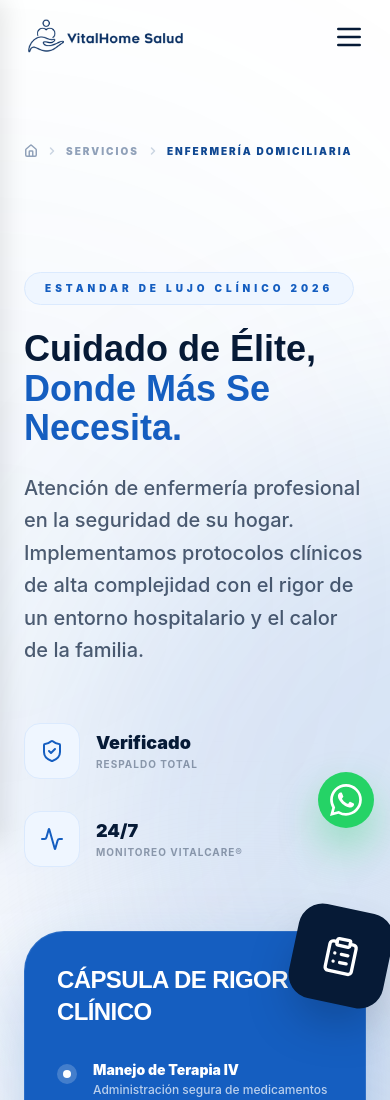
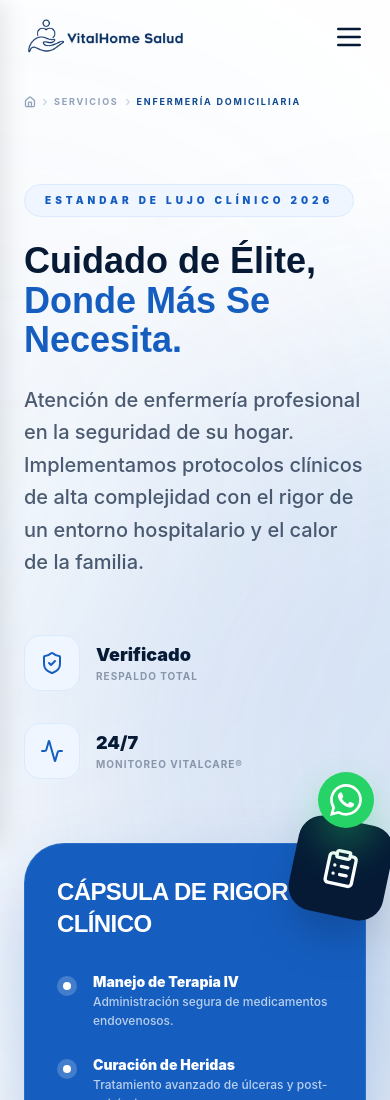
Before and after one commit to Cardenas2911/vitalhome-salud, an Astro site: page /servicios/enfermeria in a window 390 px wide. Shown: the top 1100 px of the page. Built offline with nearby package versions, Linux system fonts and the light colour scheme; Astro itself is replaced by a stand-in of ours.

Commit message:
fix(ui/mobile): optimize breadcrumbs and top spacing for better mobile ergonomics

```diff
--- a/src/components/ui/breadcrumbs.tsx
+++ b/src/components/ui/breadcrumbs.tsx
@@ -17,9 +17,9 @@ export function Breadcrumbs({ items, className }: BreadcrumbsProps) {
   return (
     <nav
       aria-label="Breadcrumb"
-      className={cn("flex items-center space-x-2 text-sm font-medium", className)}
+      className={cn("flex items-center text-sm font-medium", className)}
     >
-      <ol className="flex items-center space-x-2">
+      <ol className="flex items-center flex-wrap gap-y-1 gap-x-1 sm:gap-x-2">
         {/* Inicio / Home */}
         <li>
           <a
@@ -27,21 +27,21 @@ export function Breadcrumbs({ items, className }: BreadcrumbsProps) {
             className="text-slate-400 hover:text-[#104892] transition-colors duration-200 flex items-center"
             aria-label="Inicio"
           >
-            <Home size={14} strokeWidth={2.5} />
+            <Home size={12} strokeWidth={2.5} />
           </a>
         </li>
 
         {items.map((item, index) => (
-          <li key={index} className="flex items-center space-x-2">
+          <li key={index} className="flex items-center gap-x-1 sm:gap-x-2">
             <ChevronRight
-              size={12}
+              size={10}
               className="text-slate-300 flex-shrink-0"
               strokeWidth={3}
             />
 
             {item.isCurrent || !item.href ? (
               <span
-                className="text-[#104892] font-black text-[10px] uppercase tracking-[0.2em]"
+                className="text-[#104892] font-bold text-[9px] sm:text-[10px] uppercase tracking-[0.2em]"
                 aria-current="page"
               >
                 {item.label}
@@ -49,7 +49,7 @@ export function Breadcrumbs({ items, className }: BreadcrumbsProps) {
             ) : (
               <a
                 href={item.href}
-                className="text-slate-400 hover:text-[#104892] transition-all duration-200 text-[10px] font-black uppercase tracking-[0.2em]"
+                className="text-slate-400 hover:text-[#104892] transition-all duration-200 text-[9px] sm:text-[10px] font-bold uppercase tracking-[0.2em]"
               >
                 {item.label}
               </a>
--- a/src/pages/servicios/enfermeria/index.astro
+++ b/src/pages/servicios/enfermeria/index.astro
@@ -65,17 +65,17 @@ const comparison = [
 <Layout title={pageTitle} description={pageDescription}>
   <Header />
 
-  <main class="w-full bg-[#ffffff] min-h-screen pt-48 pb-0 overflow-hidden relative">
+  <main class="w-full bg-[#ffffff] min-h-screen pt-32 md:pt-48 pb-0 overflow-hidden relative">
 
     {/* BREADCRUMBS OVER HERO */}
-    <div class="absolute top-36 left-0 right-0 z-40">
+    <div class="absolute top-24 md:top-36 left-0 right-0 z-40">
         <div class="container mx-auto px-6">
             <Breadcrumbs client:load items={breadcrumbItems} />
         </div>
     </div>
 
     {/* SECCIÓN 1: HERO DE RIGOR CLÍNICO (ISLA DE AUTORIDAD) */}
-    <section class="relative min-h-[70vh] flex items-center bg-transparent z-10 w-full pt-10">
+    <section class="relative min-h-[70vh] flex items-center bg-transparent z-10 w-full pt-4 md:pt-10">
 
         {/* ✨ MANCHA MÍTICA AZUL CIAN ✨ */}
         <div class="absolute top-1/2 left-[20%] w-[800px] h-[800px] bg-[#155ec0]/15 blur-[120px] rounded-full -translate-y-1/2 -z-10 pointer-events-none"></div>
```
